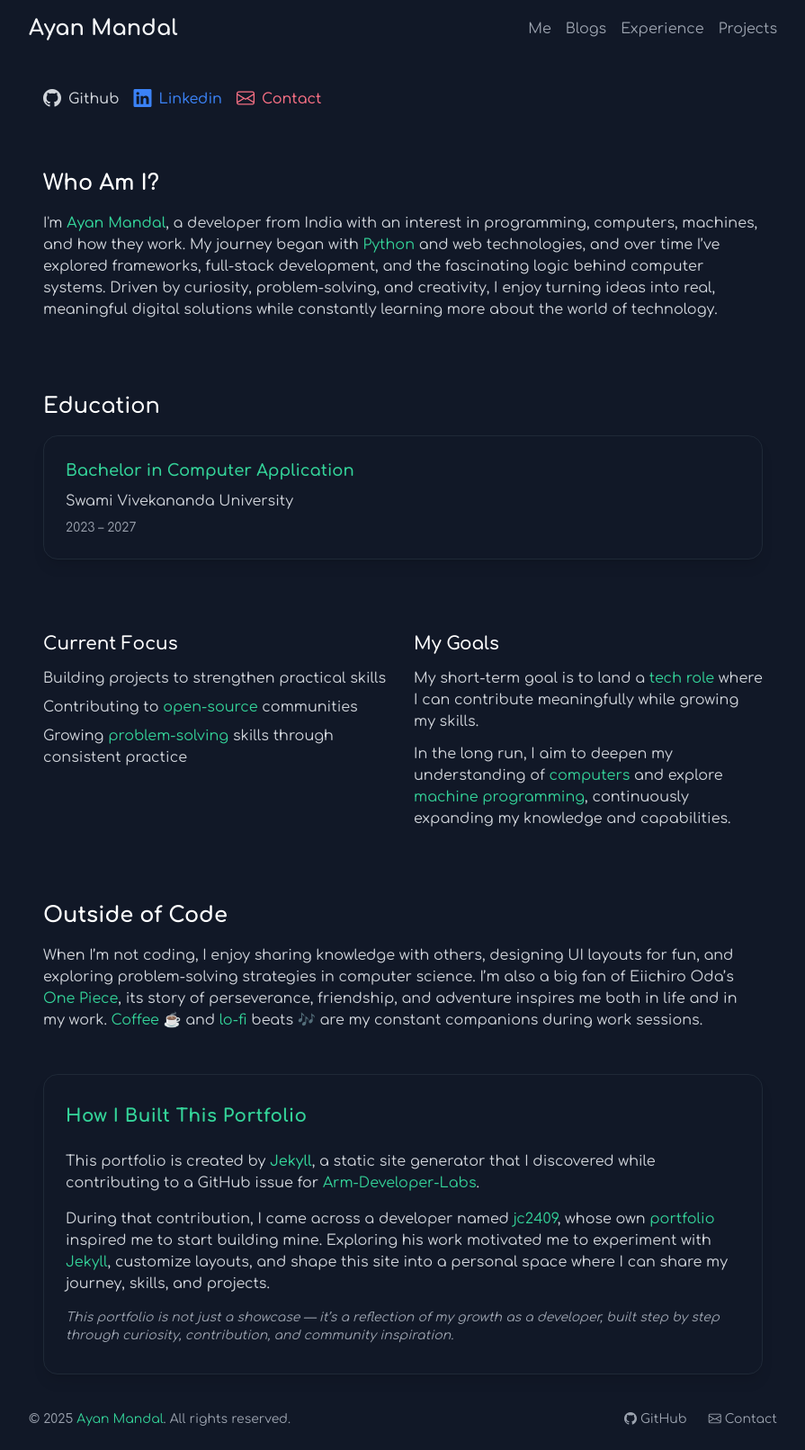
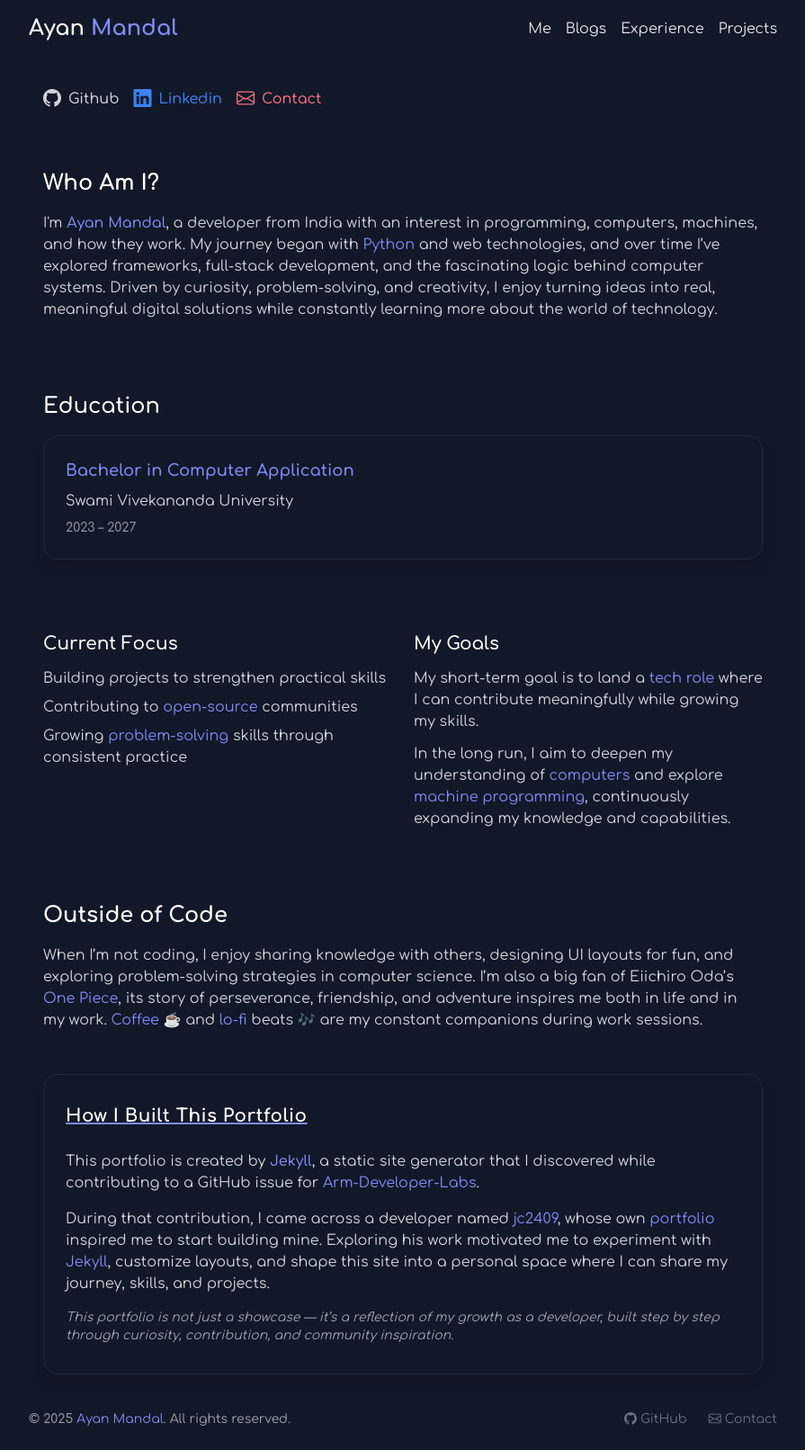
Before and after one commit to CodeCraftAyan/Ayan-Mandal, a Jekyll site: the page built from pages/me.html, in a window 1280 px wide. Shown: the whole page at 90% size, without its empty margins (192-1087 px from the left). Built offline with Jekyll 4.4.1, drawn with Linux system fonts in a browser that asks for light colours; nearby versions of some CDN libraries; some web fonts are replaced.

Commit message:
Update UI & replace a blog with new blog

```diff
--- a/_layouts/base.html
+++ b/_layouts/base.html
@@ -31,15 +31,15 @@
     <header class="w-full max-w-4xl mx-auto flex flex-col sm:flex-row md:flex-row  md:items-center justify-between gap-4 px-4 sm:px-6 lg:px-8 py-4">
 
         <a href="{{ '/' | relative_url }}">
-            <h2 class="text-2xl font-bold text-gray-100 animate-slide-down">Ayan Mandal</h2>
+            <h2 class="text-2xl font-bold text-gray-100 animate-slide-down">Ayan <span class="text-indigo-400">Mandal</span></h2>
         </a>
 
         <nav class="animate-slide-right">
             <ul class="flex items-end sm:items-center gap-2 sm:gap-4 text-gray-400">
-                <li><a href="{{ '/me/' | relative_url }}" class="hover:text-gray-300 transition">Me</a></li>
-                <li><a href="{{ '/blogs/' | relative_url }}" class="hover:text-gray-300 transition">Blogs</a></li>
-                <li><a href="{{ '/experience/' | relative_url }}" class="hover:text-gray-300 transition">Experience</a></li>
-                <li><a href="{{ '/projects/' | relative_url }}" class="hover:text-gray-300 transition">Projects</a></li>
+                <li><a href="{{ '/me/' | relative_url }}" class="relative text-gray-200 after:content-[''] after:absolute after:left-0 after:-bottom-1 after:h-[2px] after:w-full after:bg-rose-400 after:scale-x-0 after:origin-left after:transition-transform after:duration-300 hover:after:scale-x-100 hover:text-gray-300">Me</a></li>
+                <li><a href="{{ '/blogs/' | relative_url }}" class="relative text-gray-200 after:content-[''] after:absolute after:left-0 after:-bottom-1 after:h-[2px] after:w-full after:bg-yellow-400 after:scale-x-0 after:origin-left after:transition-transform after:duration-300 hover:after:scale-x-100 hover:text-gray-300">Blogs</a></li>
+                <li><a href="{{ '/experience/' | relative_url }}" class="relative text-gray-200 after:content-[''] after:absolute after:left-0 after:-bottom-1 after:h-[2px] after:w-full after:bg-green-400 after:scale-x-0 after:origin-left after:transition-transform after:duration-300 hover:after:scale-x-100 hover:text-gray-300">Experience</a></li>
+                <li><a href="{{ '/projects/' | relative_url }}" class="relative text-gray-200 after:content-[''] after:absolute after:left-0 after:-bottom-1 after:h-[2px] after:w-full after:bg-blue-400 after:scale-x-0 after:origin-left after:transition-transform after:duration-300 hover:after:scale-x-100 hover:text-gray-300">Projects</a></li>
             </ul>
         </nav>
 
@@ -55,19 +55,19 @@
         <div class="flex flex-col sm:flex-row items-center justify-between gap-4">
 
             <div class="text-sm text-center sm:text-left animate-slide-left">
-                <p> &copy; <span id="year"></span> <span class="text-emerald-400">Ayan Mandal</span>. All rights reserved.</p>
+                <p> &copy; <span id="year"></span> <span class="text-indigo-400">Ayan Mandal</span>. All rights reserved.</p>
             </div>
 
             <ul class="flex gap-6 text-sm animate-slide-right">
                 <li>
                     <a href="https://github.com/CodeCraftAyan" target="_blank"
-                    class="bi bi-github hover:text-white transition-colors">
+                    class="bi bi-github relative text-gray-500 after:content-[''] after:absolute after:left-0 after:-bottom-1 after:h-[2px] after:w-full after:bg-indigo-400 after:scale-x-0 after:origin-left after:transition-transform after:duration-300 hover:after:scale-x-100 hover:text-gray-300">
                     GitHub
                     </a>
                 </li>
                 <li>
                     <a id="popup-btn"
-                    class="popup-btn bi bi-envelope hover:text-white transition-colors cursor-pointer">
+                    class="popup-btn bi bi-envelope cursor-pointer relative text-gray-500 after:content-[''] after:absolute after:left-0 after:-bottom-1 after:h-[2px] after:w-full after:bg-indigo-400 after:scale-x-0 after:origin-left after:transition-transform after:duration-300 hover:after:scale-x-100 hover:text-gray-300">
                     Contact
                     </a>
                 </li>
@@ -79,9 +79,9 @@
         document.getElementById("year").textContent = new Date().getFullYear();
     </script>
 
-    <div id="open-popup" class="hidden fixed bottom-5 left-5 md:bottom-10 md:left-10 bg-emerald-500 backdrop-blur-md text-white p-6 shadow-2xl w-[90%] md:w-[22rem] sm:w-[22rem] transform transition-all duration-500 ease-in-out animate-slide-left">
+    <div id="open-popup" class="hidden fixed bottom-5 left-5 md:bottom-10 md:left-10 bg-transparent border border-indigo-500 rounded-xl backdrop-blur-md text-white p-6 shadow-2xl w-[90%] sm:w-[22rem] md:w-[22rem] transform transition-all duration-500 ease-in-out animate-slide-left">
 
-        <div class="flex justify-between items-center border-b border-emerald-400 pb-3">
+        <div class="flex justify-between items-center border-b border-indigo-500 pb-3">
             <h2 class="text-base md:text-lg font-medium tracking-wide">Contact Information</h2>
             <button id="close-popup"
                     class="ml-4 text-xl font-bold hover:text-red-400 transition-colors duration-200">
--- a/_layouts/post.html
+++ b/_layouts/post.html
@@ -5,8 +5,8 @@ layout: base
 ---
 
 <div>
-    <div class="mt-4 mb-8">
-        <h2 class="text-4xl pb-2 animate-slide-down">{{ page.title }}</h2>
+    <div class="mt-4 mb-8 border-b border-gray-600 pb-4">
+        <h2 class="text-4xl text-indigo-500 pb-2 animate-slide-left">{{ page.title }}</h2>
         <p class=" text-sm text-gray-400 animate-slide-left">Posted on {{ page.date | date: "%B %d, %Y" }}</p>
     </div>
 
--- a/pages/me.html
+++ b/pages/me.html
@@ -33,9 +33,9 @@ permalink: /me/
   <div class="py-6 sm:py-8 animate-slide-left">
     <h2 class="text-xl sm:text-2xl font-bold text-white mb-3 sm:mb-4">Who Am I?</h2>
     <p class="text-gray-300 text-sm sm:text-base leading-relaxed">
-      I'm <span class="text-emerald-400 font-medium">Ayan Mandal</span>, a developer from India with an interest in
+      I'm <span class="text-indigo-400 font-medium">Ayan Mandal</span>, a developer from India with an interest in
       programming, computers, machines, and how they work.
-      My journey began with <span class="text-emerald-400">Python</span> and web technologies, and over time I’ve
+      My journey began with <span class="text-indigo-400">Python</span> and web technologies, and over time I’ve
       explored frameworks, full-stack development, and the fascinating logic behind computer systems.
       Driven by curiosity, problem-solving, and creativity, I enjoy turning ideas into real, meaningful digital
       solutions while constantly learning more about the world of technology.
@@ -46,7 +46,7 @@ permalink: /me/
     <h2 class="text-xl sm:text-2xl font-semibold text-white mb-3 sm:mb-4">Education</h2>
     <div class="p-4 sm:p-6 rounded-2xl shadow-lg border border-gray-800">
       <div class="space-y-1 sm:space-y-2">
-        <h3 class="text-base sm:text-lg font-semibold text-emerald-400">Bachelor in Computer Application</h3>
+        <h3 class="text-base sm:text-lg font-semibold text-indigo-400">Bachelor in Computer Application</h3>
         <p class="text-gray-300 text-sm sm:text-base">Swami Vivekananda University</p>
         <p class="text-xs sm:text-sm text-gray-400">2023 – 2027</p>
       </div>
@@ -58,20 +58,20 @@ permalink: /me/
       <h2 class="text-lg sm:text-xl font-semibold text-white mb-2 sm:mb-3">Current Focus</h2>
       <ul class="text-gray-300 text-sm sm:text-base leading-relaxed space-y-2">
         <li>Building projects to strengthen practical skills</li>
-        <li>Contributing to <span class="text-emerald-400">open-source</span> communities</li>
-        <li>Growing <span class="text-emerald-400">problem-solving</span> skills through consistent practice</li>
+        <li>Contributing to <span class="text-indigo-400">open-source</span> communities</li>
+        <li>Growing <span class="text-indigo-400">problem-solving</span> skills through consistent practice</li>
       </ul>
     </div>
 
     <div class="py-6 sm:py-8 animate-slide-right">
       <h2 class="text-lg sm:text-xl font-semibold text-white mb-2 sm:mb-3">My Goals</h2>
       <p class="text-gray-300 text-sm sm:text-base leading-relaxed">
-        My short-term goal is to land a <span class="text-emerald-400">tech role</span>
+        My short-term goal is to land a <span class="text-indigo-400">tech role</span>
         where I can contribute meaningfully while growing my skills.
       </p>
       <p class="text-gray-300 text-sm sm:text-base leading-relaxed mt-2 sm:mt-3">
-        In the long run, I aim to deepen my understanding of <span class="text-emerald-400">computers</span>
-        and explore <span class="text-emerald-400">machine programming</span>, continuously expanding
+        In the long run, I aim to deepen my understanding of <span class="text-indigo-400">computers</span>
+        and explore <span class="text-indigo-400">machine programming</span>, continuously expanding
         my knowledge and capabilities.
       </p>
     </div>
@@ -82,25 +82,25 @@ permalink: /me/
     <p class="text-gray-300 text-sm sm:text-base leading-relaxed">
       When I’m not coding, I enjoy sharing knowledge with others, designing UI layouts for fun,
       and exploring problem-solving strategies in computer science. I’m also a big fan of
-      Eiichiro Oda’s <span class="text-emerald-400">One Piece</span>, its story of perseverance, friendship, and
-      adventure inspires me both in life and in my work. <span class="text-emerald-400">Coffee</span> ☕ and
-      <span class="text-emerald-400">lo-fi</span> beats 🎶 are my constant companions during work sessions.
+      Eiichiro Oda’s <span class="text-indigo-400">One Piece</span>, its story of perseverance, friendship, and
+      adventure inspires me both in life and in my work. <span class="text-indigo-400">Coffee</span> ☕ and
+      <span class="text-indigo-400">lo-fi</span> beats 🎶 are my constant companions during work sessions.
     </p>
   </div>
 
   <div class="py-6 sm:py-8 px-4 sm:px-6 rounded-2xl shadow-lg border border-gray-800 max-w-3xl sm:max-w-4xl mx-auto animate-slide-left">
-    <h2 class="text-lg sm:text-xl font-bold text-emerald-400 mb-4 sm:mb-6 tracking-wide">How I Built This Portfolio</h2>
+    <h2 class="text-lg sm:text-xl font-bold text-white mb-4 sm:mb-6 tracking-wide underline decoration-indigo-400">How I Built This Portfolio</h2>
     <p class="text-gray-300 text-sm sm:text-base leading-relaxed mb-3 sm:mb-4">
-      This portfolio is created by <span class="text-emerald-400 font-medium">Jekyll</span>,
+      This portfolio is created by <span class="text-indigo-400 font-medium">Jekyll</span>,
       a static site generator that I discovered while contributing to a
-      GitHub issue for <span class="text-emerald-400">Arm-Developer-Labs</span>.
+      GitHub issue for <span class="text-indigo-400">Arm-Developer-Labs</span>.
     </p>
     <p class="text-gray-300 text-sm sm:text-base leading-relaxed mb-3 sm:mb-4">
       During that contribution, I came across a developer named
-      <a href="https://github.com/jc2409" target="_blank" class="text-emerald-400 hover:underline">jc2409</a>,
-      whose own <a href="https://jc2409.github.io/Andrew-Choi-Portfolio/" target="_blank" class="text-emerald-400 hover:underline">portfolio</a>
+      <a href="https://github.com/jc2409" target="_blank" class="text-indigo-400 hover:underline">jc2409</a>,
+      whose own <a href="https://jc2409.github.io/Andrew-Choi-Portfolio/" target="_blank" class="text-indigo-400 hover:underline">portfolio</a>
       inspired me to start building mine.
-      Exploring his work motivated me to experiment with <span class="text-emerald-400">Jekyll</span>,
+      Exploring his work motivated me to experiment with <span class="text-indigo-400">Jekyll</span>,
       customize layouts, and shape this site into a personal space where I can share
       my journey, skills, and projects.
     </p>
```
Also changed, not shown: _blog/2025-09-28-Blind-75-Journal.md (deleted, +0 -51 lines), _blog/2025-12-26-Starting-A-Game-From-Zero.md (added, +21 -0 lines), index.html (+7 -3 lines).
